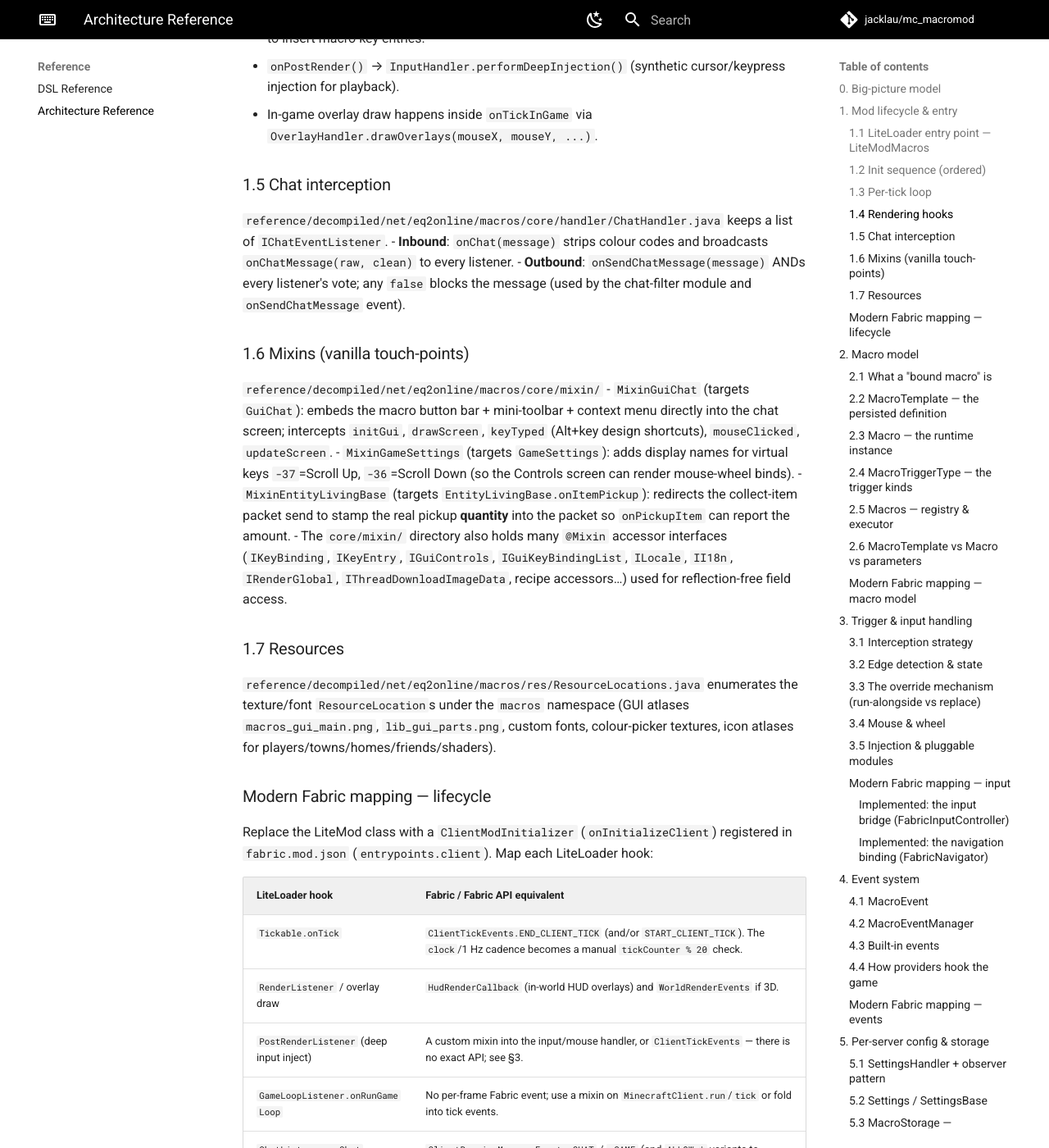
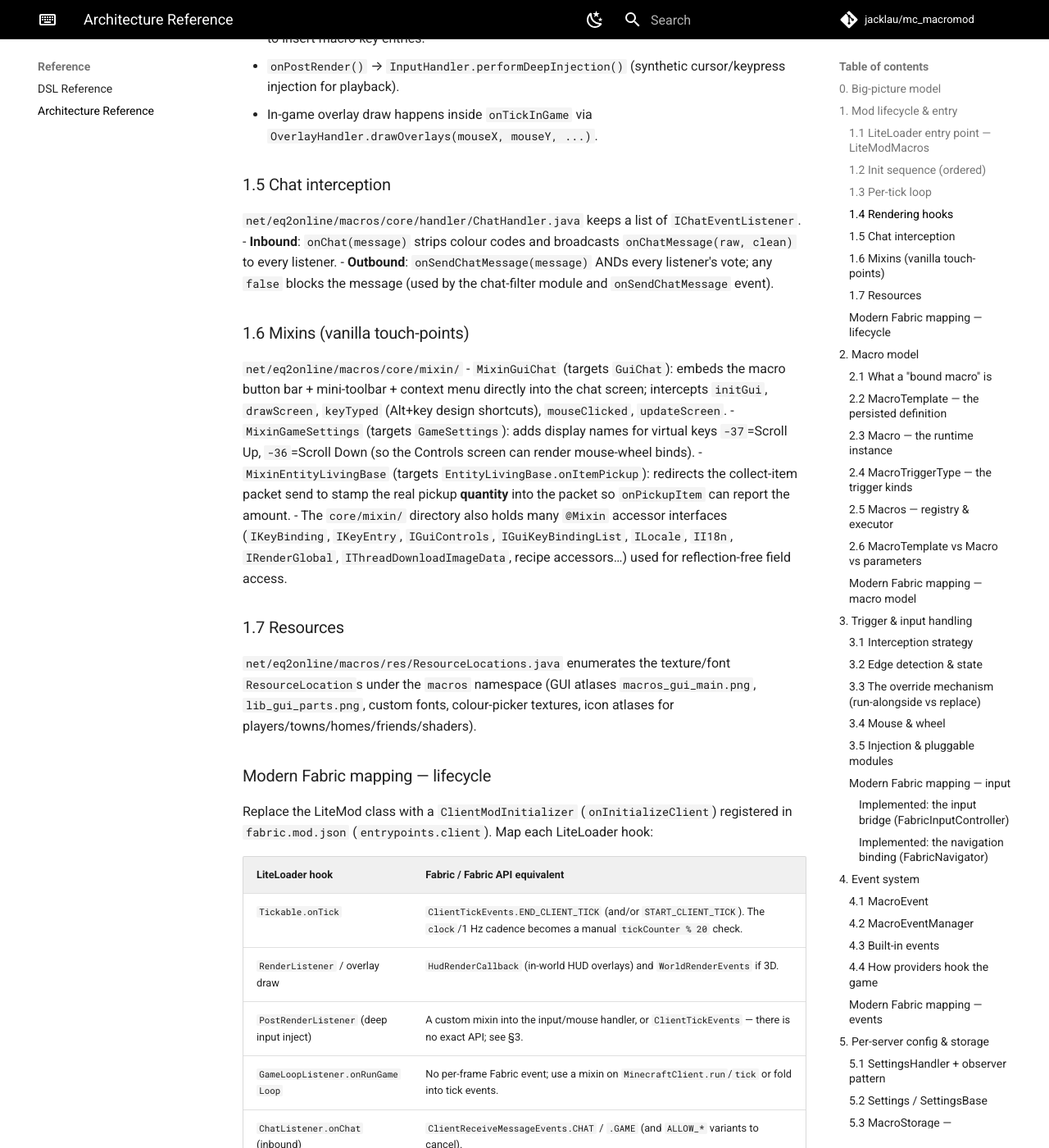
Before and after one commit to jackulau/MacroKeybindMod, an MkDocs documentation site: the page built from docs/ARCHITECTURE-REFERENCE.md, in a window 1280 px wide and 1400 px high, scrolled down 3445 px. Shown: the whole window at 82% size. Built offline with MkDocs 1.6.1 and Material for MkDocs 9.7.7, drawn with Linux system fonts in a browser that asks for light colours; nearby versions of some CDN libraries; library files that are not in the unit come from our copies; comment, search, counter and statistics services are not loaded; some of the changed text lies outside the part shown.

Commit message:
Remove the reference/ tree and gitignore it
The decompiled study material is gone from the repository and from its full
history; reference/ is now gitignored so it can never be re-added. Strip the
dead reference/decompiled path citations and the clean-room disclaimers from
the README, NOTICE, LICENSE, CONTRIBUTING and the docs down to factual
attribution, and add the CI, license and version badges to the README.

```diff
--- a/docs/ARCHITECTURE-REFERENCE.md
+++ b/docs/ARCHITECTURE-REFERENCE.md
@@ -2,7 +2,7 @@
 
 This document reverse-engineers the **non-scripting** parts of the original *Macro / Keybind Mod* (a LiteLoader client mod, package root `net.eq2online.macros`) and maps each subsystem to its modern **Fabric / Fabric API** equivalent. It is the design reference for rebuilding the mod from scratch on Fabric.
 
-Source of truth: `reference/decompiled/net/eq2online/macros/` (and `net/eq2online/util/`, `net/eq2online/xml/`). The decompiler left vanilla Minecraft classes obfuscated (e.g. `bib` = `Minecraft`, `bkn` = `GuiChat`, `bid` = `GameSettings`, `nf` = `ResourceLocation`); obfuscated names are noted inline where they matter.
+Source of truth: `net/eq2online/macros/` (and `net/eq2online/util/`, `net/eq2online/xml/`). The decompiler left vanilla Minecraft classes obfuscated (e.g. `bib` = `Minecraft`, `bkn` = `GuiChat`, `bid` = `GameSettings`, `nf` = `ResourceLocation`); obfuscated names are noted inline where they matter.
 
 > Scope note: the `scripting/` package (the macro language, parser, actions, variables, iterators, REPL engine) is intentionally **out of scope** here except where the non-scripting subsystems plug into it (event variable providers, module loading, permissions). The script engine is its own design document.
 
@@ -20,7 +20,7 @@ Key singletons (created during init, see §1):
 ## 1. Mod lifecycle & entry
 
 ### 1.1 LiteLoader entry point — `LiteModMacros`
-`reference/decompiled/net/eq2online/macros/LiteModMacros.java`
+`net/eq2online/macros/LiteModMacros.java`
 
 `LiteModMacros` is the LiteLoader "LiteMod" class. It implements a long list of LiteLoader callback interfaces (verbatim, lines 34–47):
 
@@ -43,7 +43,7 @@ Key singletons (created during init, see §1):
 There is no annotation-based registration; LiteLoader discovers the class by name and the interfaces it implements.
 
 ### 1.2 Init sequence (ordered)
-`reference/decompiled/net/eq2online/macros/core/MacroModCore.java`
+`net/eq2online/macros/core/MacroModCore.java`
 
 **Phase 1 — `LiteModMacros.init(File configPath)`** (early): `this.core = new MacroModCore(Minecraft)`, cache `chatHandler`.
 
@@ -81,19 +81,19 @@ Then `LiteModMacros` builds `VariableProviderIMC` and registers it into every `S
 - In-game overlay draw happens inside `onTickInGame` via `OverlayHandler.drawOverlays(mouseX, mouseY, ...)`.
 
 ### 1.5 Chat interception
-`reference/decompiled/net/eq2online/macros/core/handler/ChatHandler.java` keeps a list of `IChatEventListener`.
+`net/eq2online/macros/core/handler/ChatHandler.java` keeps a list of `IChatEventListener`.
 - **Inbound**: `onChat(message)` strips colour codes and broadcasts `onChatMessage(raw, clean)` to every listener.
 - **Outbound**: `onSendChatMessage(message)` ANDs every listener's vote; any `false` blocks the message (used by the chat-filter module and `onSendChatMessage` event).
 
 ### 1.6 Mixins (vanilla touch-points)
-`reference/decompiled/net/eq2online/macros/core/mixin/`
+`net/eq2online/macros/core/mixin/`
 - `MixinGuiChat` (targets `GuiChat`): embeds the macro button bar + mini-toolbar + context menu directly into the chat screen; intercepts `initGui`, `drawScreen`, `keyTyped` (Alt+key design shortcuts), `mouseClicked`, `updateScreen`.
 - `MixinGameSettings` (targets `GameSettings`): adds display names for virtual keys `-37`=Scroll Up, `-36`=Scroll Down (so the Controls screen can render mouse-wheel binds).
 - `MixinEntityLivingBase` (targets `EntityLivingBase.onItemPickup`): redirects the collect-item packet send to stamp the real pickup **quantity** into the packet so `onPickupItem` can report the amount.
 - The `core/mixin/` directory also holds many `@Mixin` accessor interfaces (`IKeyBinding`, `IKeyEntry`, `IGuiControls`, `IGuiKeyBindingList`, `ILocale`, `II18n`, `IRenderGlobal`, `IThreadDownloadImageData`, recipe accessors…) used for reflection-free field access.
 
 ### 1.7 Resources
-`reference/decompiled/net/eq2online/macros/res/ResourceLocations.java` enumerates the texture/font `ResourceLocation`s under the `macros` namespace (GUI atlases `macros_gui_main.png`, `lib_gui_parts.png`, custom fonts, colour-picker textures, icon atlases for players/towns/homes/friends/shaders).
+`net/eq2online/macros/res/ResourceLocations.java` enumerates the texture/font `ResourceLocation`s under the `macros` namespace (GUI atlases `macros_gui_main.png`, `lib_gui_parts.png`, custom fonts, colour-picker textures, icon atlases for players/towns/homes/friends/shaders).
 
 ### Modern Fabric mapping — lifecycle
 Replace the LiteMod class with a `ClientModInitializer` (`onInitializeClient`) registered in `fabric.mod.json` (`entrypoints.client`). Map each LiteLoader hook:
@@ -122,7 +122,7 @@ Replace the LiteMod class with a `ClientModInitializer` (`onInitializeClient`) r
 A bound macro is the pairing of a **trigger** (`MacroTriggerType` + an integer `id`) with a **`MacroTemplate`** (the saved definition) that is instantiated into a runtime **`Macro`** when fired.
 
 ### 2.2 `MacroTemplate` — the persisted definition
-`reference/decompiled/net/eq2online/macros/core/MacroTemplate.java` (954 lines)
+`net/eq2online/macros/core/MacroTemplate.java` (954 lines)
 
 A template is the editable, serialised unit. Notable fields:
 - `id` (int) and `macroType` (`MacroTriggerType`) — the bind identity.
@@ -138,12 +138,12 @@ A template is the editable, serialised unit. Notable fields:
 Key methods: `createInstance(checkModifiers, context)` (validates modifiers, applies debounce, returns a `Macro`), `saveTemplate(PrintWriter)` / `loadFrom(line,key,value)` (the `Macro[id].*` property format — see §5.3), and typed accessors for params/flags/counters/strings.
 
 ### 2.3 `Macro` — the runtime instance
-`reference/decompiled/net/eq2online/macros/core/Macro.java` (524 lines)
+`net/eq2online/macros/core/Macro.java` (524 lines)
 
 Created per trigger fire. Holds the compiled script (`MacroActionProcessor` for down/held/up), execution context, instance variables, and runtime flags: `built`, `killed`, `dirty`, `stop`, `keyWasDown`, `synchronous`, `lastTriggerTime`. Lifecycle: `compile()` → `build()` (lazy param substitution) → `play(triggerActive, clock)` returns true while still running. `getDisplayName()` resolves via `triggerType.getName(...)`. `kill()` tears down actions.
 
 ### 2.4 `MacroTriggerType` — the trigger kinds
-`reference/decompiled/net/eq2online/macros/core/MacroTriggerType.java`
+`net/eq2online/macros/core/MacroTriggerType.java`
 
 Enum with four kinds, each owning an **id range** (so a single integer `id` self-identifies its trigger kind via `fromId(int)`), plus `MAX_TEMPLATES = 10000`:
 
@@ -155,7 +155,7 @@ Enum with four kinds, each owning an **id range** (so a single integer `id` self
 | `NONE` | 2000–2999 | no | no | A free-standing named macro ("MACRO1"…) not tied to a physical trigger. |
 
 ### 2.5 `Macros` — registry & executor
-`reference/decompiled/net/eq2online/macros/core/Macros.java` (850 lines), extends `MacroStorage` (§5).
+`net/eq2online/macros/core/Macros.java` (850 lines), extends `MacroStorage` (§5).
 
 - Storage: inherited from `MacroStorage` — a `baseTemplates: MacroTemplate[10000]` array plus a `configs: Map<String, MacroTemplate[10000]>` of named per-server configs. Binds are looked up by integer `id` directly into the array (the `id` *is* the key code / control id / event id), with optional **overlay** (the active per-server config shadows the base array).
 - Lookup + fire: `playMacro(int key, checkModifiers, ScriptContext, IVariableProvider)` → `getMacroTemplate(key, useOverlay)` → `template.createInstance(...)` → if `play()` returns true, add to `executingMacros`.
@@ -174,7 +174,7 @@ The model is plain data + behaviour and is engine-agnostic; port it almost verba
 
 ## 3. Trigger & input handling
 
-`reference/decompiled/net/eq2online/macros/input/`
+`net/eq2online/macros/input/`
 
 ### 3.1 Interception strategy
 `InputHandler.java` (~760 lines) is the core. It does **not** rely on Minecraft keybindings or LiteLoader callbacks for the hot path — it reaches *under* the game by reflecting LWJGL-2's `Keyboard` and `Mouse` internal buffers (`readBuffer`, `keyDownBuffer`, mouse `buttons`) in `update()`, then each tick `processBuffers()` drains those buffers, decides per event whether to consume or pass it through, and writes the surviving events back so vanilla still sees them.
@@ -229,7 +229,7 @@ The engine's `goto(x,y,z)` / `stopnav` actions call a platform `dev.macromod.eng
 
 ## 4. Event system
 
-`reference/decompiled/net/eq2online/macros/event/`
+`net/eq2online/macros/event/`
 
 ### 4.1 `MacroEvent`
 `MacroEvent.java`: an immutable event definition — `name` (e.g. "onChat"), owning `provider`, `permissible`/`permissionGroup`, `icon`, and a lazily-resolved `IMacroEventVariableProvider` constructor. On a name like `onChat` it reflectively loads `event.providers.OnChatProvider` to expose script variables; if none exists the event still fires with no variables. `getVariableProvider(String[] args)` instantiates the provider and `initInstance(args)` fills it so scripts can read named variables (e.g. `CHAT`, `CHATPLAYER`).
@@ -282,7 +282,7 @@ Keep the manager/provider/queue architecture; replace each provider's *source*:
 ## 5. Per-server config & storage
 
 ### 5.1 `SettingsHandler` + observer pattern
-`reference/decompiled/net/eq2online/macros/core/handler/SettingsHandler.java`: central hub holding the global `Settings` object and two observer lists — `ISettingsObserver` (notified on load/save/clear via `onLoadSettings`/`onSaveSettings`/`onClearSettings`) and `IConfigObserver` (notified on config changed/added/removed). `registerObserver(...)` routes by interface. Many subsystems register here (`Settings`, `AutoDiscoveryHandler`, the chat-filter module, `Game.Settings`).
+`net/eq2online/macros/core/handler/SettingsHandler.java`: central hub holding the global `Settings` object and two observer lists — `ISettingsObserver` (notified on load/save/clear via `onLoadSettings`/`onSaveSettings`/`onClearSettings`) and `IConfigObserver` (notified on config changed/added/removed). `registerObserver(...)` routes by interface. Many subsystems register here (`Settings`, `AutoDiscoveryHandler`, the chat-filter module, `Game.Settings`).
 
 ### 5.2 `Settings` / `SettingsBase`
 `core/settings/SettingsBase.java` provides a reflection + annotation framework: fields tagged `@Setting("key")` (optionally `@Comment`, `@Range`) are auto-loaded/saved through an `ISettingsStore`; supports String/int(+range)/boolean/enum. `core/settings/Settings.java` declares the actual keys. Notable ones:
@@ -301,7 +301,7 @@ Keep the manager/provider/queue architecture; replace each provider's *source*:
 | `script.stripdefaultnamespace` | bool | true | Strip `minecraft:` from item/block names (declared in `util/Game.Settings`). |
 
 ### 5.3 `MacroStorage` — persistence (the key part)
-`reference/decompiled/net/eq2online/macros/core/settings/MacroStorage.java` (~700 lines)
+`net/eq2online/macros/core/settings/MacroStorage.java` (~700 lines)
 
 - **Files & location**: macros + settings live in **`.macros.txt`** (plain text), with macro params/variables in **`.vars.xml`**. The directory is `<.minecraft>/liteconfig/common/macros/` by default (the `macrosdirectory` setting); legacy fallbacks `<.minecraft>/mods/macros/.macros.txt` and `<.minecraft>/macros.txt` are checked on load.
 - **In-memory**: `baseTemplates: MacroTemplate[10000]` (global binds, written before any config directive) + `configs: Map<String, MacroTemplate[10000]>` (per-server/per-name configs). Empty-string key == base.
@@ -314,7 +314,7 @@ Keep the manager/provider/queue architecture; replace each provider's *source*:
 - **`.vars.xml`** stores per-config, per-template variable/param state as `<variables><config name="@default"><template id="0">…`; `@default` maps to the empty-string config.
 
 ### 5.4 `ServerSwitchHandler` — per-server auto-switch
-`reference/decompiled/net/eq2online/macros/core/handler/ServerSwitchHandler.java`
+`net/eq2online/macros/core/handler/ServerSwitchHandler.java`
 - `handleAutoSwitch()` (called ~1 Hz after join, once per session via a `haveAutoSwitched` flag) determines the current server:
   - Single-player → switch to the single-player config name (emits "SP").
   - Multiplayer → read the `InetSocketAddress` from the net handler (`getHostName()` + `getPort()`); if it differs from `lastServerName`, call `onConnectToServer(...)`.
@@ -335,7 +335,7 @@ Keep the manager/provider/queue architecture; replace each provider's *source*:
 
 ## 6. Permissions
 
-`reference/decompiled/net/eq2online/macros/permissions/MacroModPermissions.java` + `gui/screens/GuiPermissions.java`
+`net/eq2online/macros/permissions/MacroModPermissions.java` + `gui/screens/GuiPermissions.java`
 
 - Built on LiteLoader's **ClientPermissions** (`Permissible` + `PermissionsManagerClient`). Permission nodes are dot-hierarchical and registered at startup (`initPermissions()` → registers `*`, then walks every registered script action and event):
   - `*` (all), `script.*`, `script.<group>.*`, `script.<group>.<action>` (per script action), `events.*`, `events.<group>.*`, `events.<name>` (per event), and `spam.nolimit`.
```
Also changed, not shown: CONTRIBUTING.md (+0 -7 lines), NOTICE.md (+9 -27 lines), README.md (+6 -5 lines), docs/DSL-REFERENCE.md (+1 -1 lines), docs/guide/architecture.md (+0 -1 lines), 2 other files.
